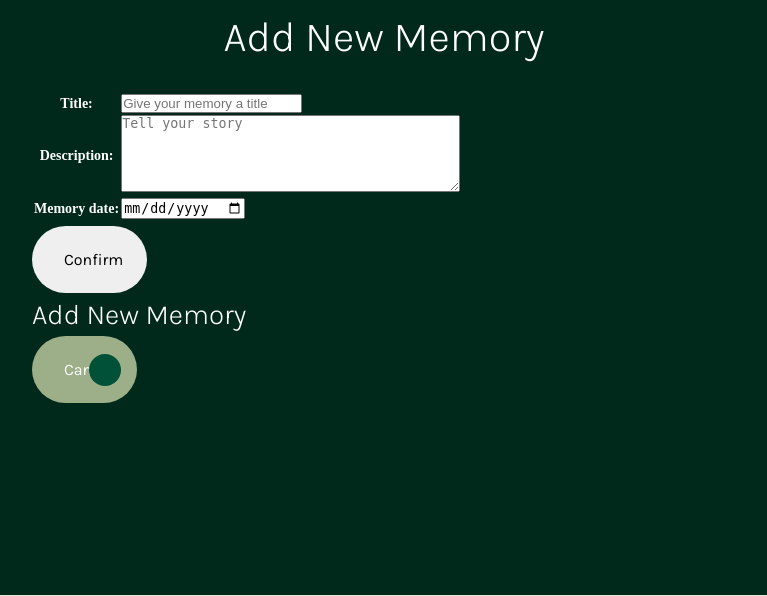
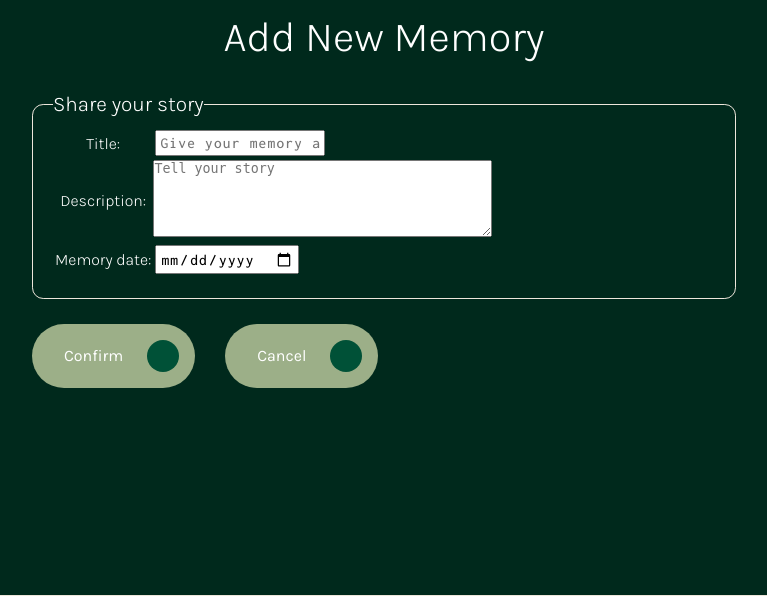
Before and after one commit to lanewells/rooted, a Django app: page /memories/create/ in a window 1280 px wide. Shown: the part 81-677 px from the top of the page, without its empty margins (256-1023 px from the left). Run offline with Django 5.2, Linux system fonts and the light colour scheme; the visitor is signed in with stand-in values (Sample User, id 1).

Commit message:
Style add memory page.

```diff
--- a/main_app/templates/main_app/memories/memory_form.html
+++ b/main_app/templates/main_app/memories/memory_form.html
@@ -1,4 +1,9 @@
-{% extends 'main_app/base.html' %} {% load static %} {% block content %}
+{% extends 'main_app/base.html' %} {% load static %}
+{% block head %}
+<link rel="stylesheet" href="{% static 'css/details.css' %}" />
+<link rel="stylesheet" href="{% static 'css/forms.css' %}" />
+{% endblock %}
+{% block content %}
 
 <div class="page-header">
   {% if memory %}
@@ -11,19 +16,26 @@
 
 <div class="page-content">
   <form action="" method="post" class="form-container">
+
     {% csrf_token %}
-    <table class="form-table">
+    <fieldset>
+      <legend>Share your story</legend>
+    <table>
       {{ form.as_table }}
     </table>
-    <button type="submit" class="btn btn-submit">Confirm</button>
+    </fieldset>
+    <div class="btn-container">
+    <button type="submit" class="btn btn-secondary"><span>Confirm</span></button>
     {% if memory %}
-    <h1>Edit Memory</h1>
     <h3>{{ memory.title }}</h3>
-    <a href="{% url 'memory-detail' object.pk %}" class="btn btn-secondary">Cancel</a>
+
+      <a href="{% url 'memory-detail' object.pk %}" class="btn btn-secondary"><span>Cancel</span></a>
+
     {% else %}
-    <h1>Add New Memory</h1>
-    <a href="{% url 'my-memories' %}" class="btn btn-secondary">Cancel</a>
+
+      <a href="{% url 'my-memories' %}" class="btn btn-secondary"><span>Cancel</span></a>
     {% endif %}
+    </div>
   </form>
 </div>
 
```
